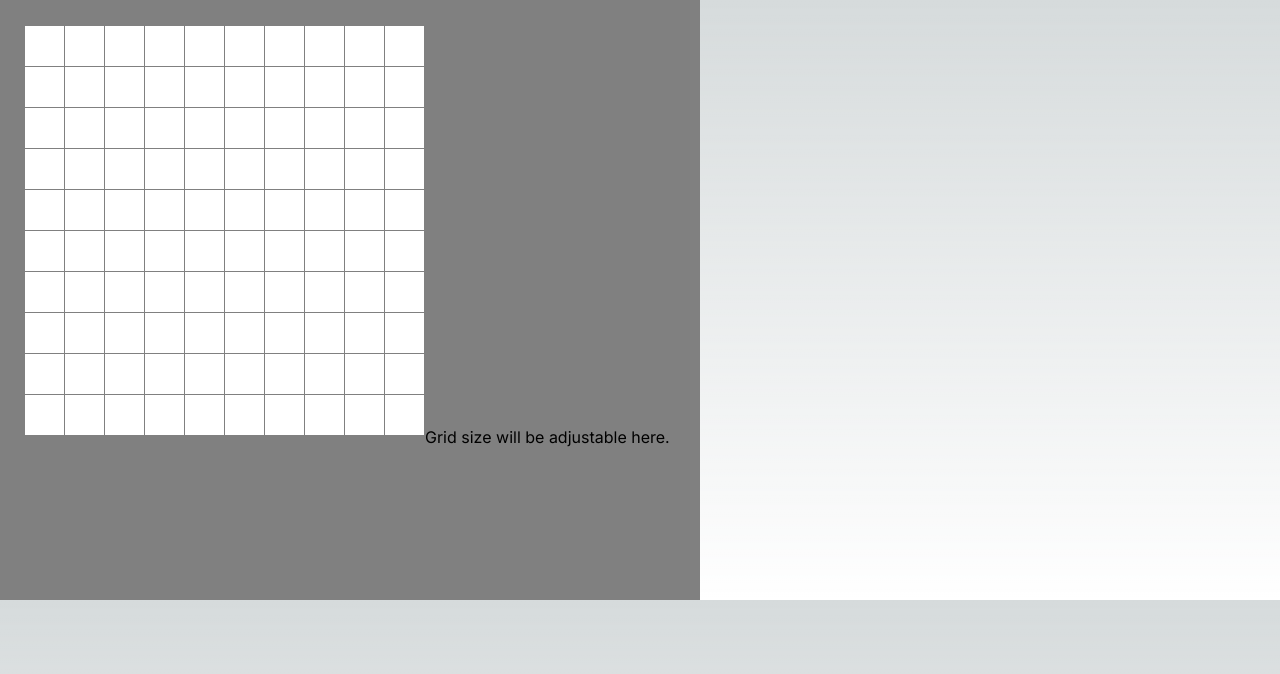
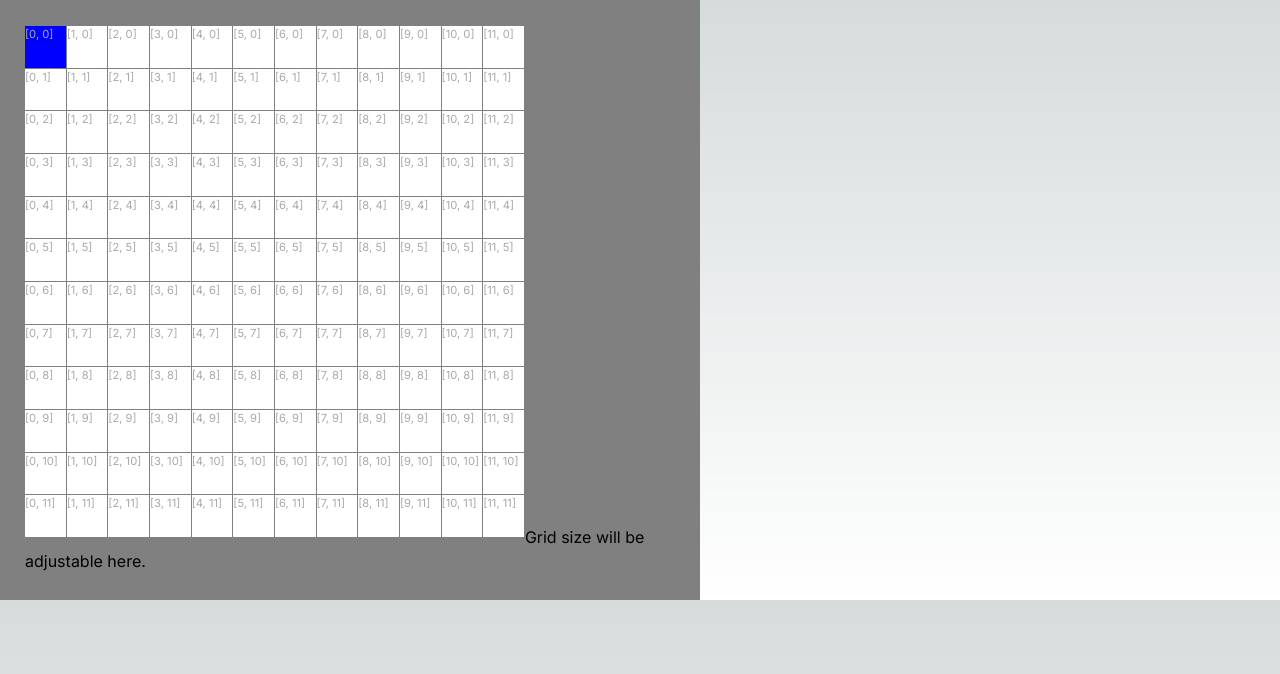
Before and after one commit to scooternew/scooternew, a Next.js app: page /crossword in a window 1280 px wide. Shown: the top 674 px of the page. Built offline with nearby package versions, Linux system fonts and the light colour scheme.

Commit message:
Add cell and grid state, and render column/row index.

```diff
--- a/app/crossword/Cell.tsx
+++ b/app/crossword/Cell.tsx
@@ -1,57 +1,62 @@
-// interface CellProps {
-//     barRight: boolean;
-//     barBottom: boolean;
-//     hidden: boolean;
-//     hiddenRight: boolean;
-//     hiddenBottom: boolean;
-//     isEnteringRebus: boolean;
-//     rebusValue?: string;
-//     autofill: string;
-//     gridWidth: number;
-//     gridHeight: number;
-//     isBlock: boolean;
-//     active: boolean;
-//     entryCell: boolean;
-//     refedCell: boolean;
-//     highlightCell: boolean;
-//     highlight: 'circle' | 'shade' | undefined;
-//     value: string;
-//     number: string;
-//     row: number;
-//     column: number;
-//     onClick: (pos: { row: number; col: number }) => void;
-//     isVerified: boolean | undefined;
-//     isWrong: boolean | undefined;
-//     wasRevealed: boolean | undefined;
-//     cellColor?: number;
-//     isOpposite: boolean;
-//   }
+import { useState } from "react"
 
 interface CellProps {
   selected: boolean
   widthPercent: string
   paddingBottomPercent: string
+  rowIndex: number
+  columnIndex: number
+  // TODO(scooternew): Store style data separately.
+  // styleProps: { number: number }
 }
 
+// TODO(scooternew): Set default props.
 export default function Cell(props: CellProps) {
-  // Width and PaddingBottom are the grid width / row length, grid height / row height
+  const [isBlock, setIsBlock] = useState(false)
+
+  const handleKeyDown = (event: React.KeyboardEvent) => {
+    console.log(event)
+    if (event.key === ".") {
+      console.log(
+        "Cell level event handler - period key was pressed on cell [" +
+          props.rowIndex +
+          ", " +
+          props.columnIndex
+      )
+      // setIsBlock(!isBlock)
+    }
+  }
+
+  const selectBackgroundColor = () => {
+    // if (isBlock) {
+    //   return "black"
+    // }
+    return props.selected ? "blue" : "white"
+  }
+
   return (
     <div
-      //   onKeyDown={(e) => console.log(e)}
+      onKeyDown={handleKeyDown}
       style={{
         width: props.widthPercent,
         paddingBottom: props.paddingBottomPercent,
         borderTop: "1px solid gray",
         borderRight: "1px solid gray",
         lineHeight: "1.5",
-        // paddingBottom: "100%",
         float: "left",
         position: "relative",
         margin: 0,
         overflow: "hidden",
         containerType: "size",
-        backgroundColor: props.selected ? "brown" : "white",
+        backgroundColor: selectBackgroundColor(),
+        color: "darkGray",
+        fontSize: "0.7em",
       }}
-    ></div>
+      tabIndex={0} // Ensures this can respond to key events.
+    >
+      <div className="internalCellText">
+        [{props.rowIndex}, {props.columnIndex}]
+      </div>
+    </div>
   )
 }
--- a/app/crossword/Grid.tsx
+++ b/app/crossword/Grid.tsx
@@ -4,41 +4,78 @@ import Cell from "./Cell"
 
 import { ReactNode, useState, useEffect } from "react"
 
+enum Direction {
+  Horizontal,
+  Vertical,
+}
+
 export interface GridProps {
   width: number
   height: number
   cells: string[]
-  // entriesByCell: [Cross, Cross][];
-  // entries: Entry[];
-  // vBars: Set<number>;
-  // hBars: Set<number>;
-}
-
-function handleKeyDown(event: React.KeyboardEvent) {
-  console.log(event)
-  if (event.key === "ArrowLeft") {
-    console.log("Left arrow was pressedg")
-    // Perform an action when the Enter key is pressed
-  }
 }
 
 export default function Grid() {
   // TODO(scooternew): Document grid constraints.
-  const gridSize = 10
-  const gridSizePx = 400
+  const gridSize = 12
+  const gridSizePx = 500
   const gridWidthPercent = 100 / gridSize + "%"
   const paddingBottomPercent = 100 / gridSize + "%"
 
+  // TODO(scooternew): Externalize as global or top-level constants.
+  const [selectedX, setSelectedX] = useState(0)
+  const [selectedY, setSelectedY] = useState(0)
+  const [direction, setDirection] = useState(Direction.Horizontal)
+  // const [cellList, setCellList] = useState([])
+
+  // TODO(scooternew): Model as map or 2d array.
   const cells = []
+
+  // TODO(scooternew): Move into separate functions.
+  const handleKeyDown = (event: React.KeyboardEvent) => {
+    // console.log(event)
+    if (event.key === "ArrowLeft") {
+      console.log("Left arrow was pressed")
+      setSelectedX(selectedX == 0 ? gridSize - 1 : selectedX - 1)
+      setDirection(Direction.Horizontal)
+    }
+    if (event.key === "ArrowRight") {
+      console.log("Right arrow was pressed")
+      setSelectedX(selectedX == gridSize - 1 ? 0 : selectedX + 1)
+      setDirection(Direction.Horizontal)
+    }
+    if (event.key === "ArrowUp") {
+      console.log("Up arrow was pressed")
+      setSelectedY(selectedY == 0 ? gridSize - 1 : selectedY - 1)
+      setDirection(Direction.Vertical)
+    }
+    if (event.key === "ArrowDown") {
+      console.log("Down arrow was pressed")
+      setSelectedY(selectedY == gridSize - 1 ? 0 : selectedY + 1)
+    }
+    if (event.key === ".") {
+      console.log("Grid level event handler - period key was pressed")
+      // setIsBlock(!isBlock)
+    }
+  }
+
+  console.log("Grid - selected X: " + selectedX)
+  console.log("Grid - selected Y: " + selectedY)
 
   // TODO(scooternew): Support default props.
   for (var i = 0; i < gridSize * gridSize; i++) {
+    const curX = i % gridSize
+    const curY = Math.floor(i / gridSize)
+    let curSelected = curX == selectedX && curY == selectedY
+
     cells.push(
       <Cell
         {...{
-          selected: false,
+          selected: curSelected,
           widthPercent: gridWidthPercent,
           paddingBottomPercent: paddingBottomPercent,
+          rowIndex: curX,
+          columnIndex: curY,
         }}
         key={"cell" + i}
       />
--- a/app/crossword/page.tsx
+++ b/app/crossword/page.tsx
@@ -1,7 +1,7 @@
 import Grid from "./Grid"
 
 export default function Crossword() {
-  //   console.log("Creating crossword window...")
+  console.log("Creating crossword window...")
   return (
     <div
       style={{
```
